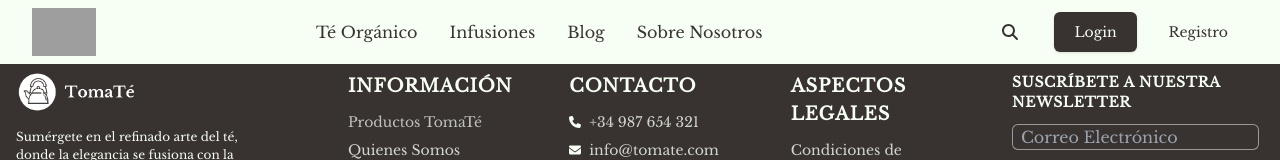
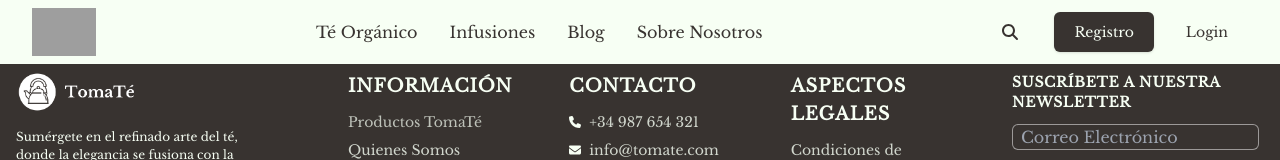
Before and after one commit to CrisCorreaS/TomaTe-homepage, a React (Vite) app: page / in a window 1280 px wide. Shown: the top 160 px of the page. Built offline with nearby package versions, Linux system fonts and the light colour scheme; grey boxes are pictures that could not be loaded; a web font is replaced by a local one.

Commit message:
navbar updated

```diff
--- a/src/components/navbar.jsx
+++ b/src/components/navbar.jsx
@@ -116,14 +116,14 @@ function NavBar({ altura = "top-0" }) {
               className="rounded-md bg-bg-dark px-5 py-2.5 text-sm font-medium text-bg-light shadow"
               href="/"
             >
-              Login
+              Registro
             </a>
             <div className="hidden sm:flex">
               <a
                 className="rounded-md bg-bg-light px-5 py-2.5 text-sm font-medium text-bg-dark"
                 href="/"
               >
-                Registro
+                Login
               </a>
             </div>
           </article>
```
